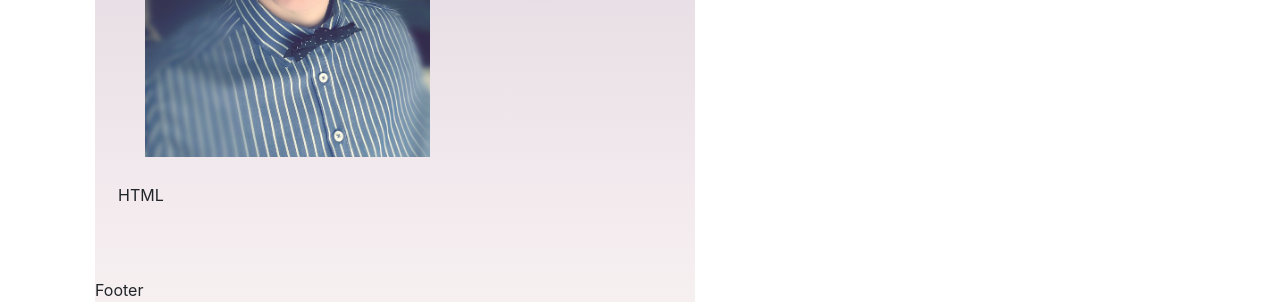
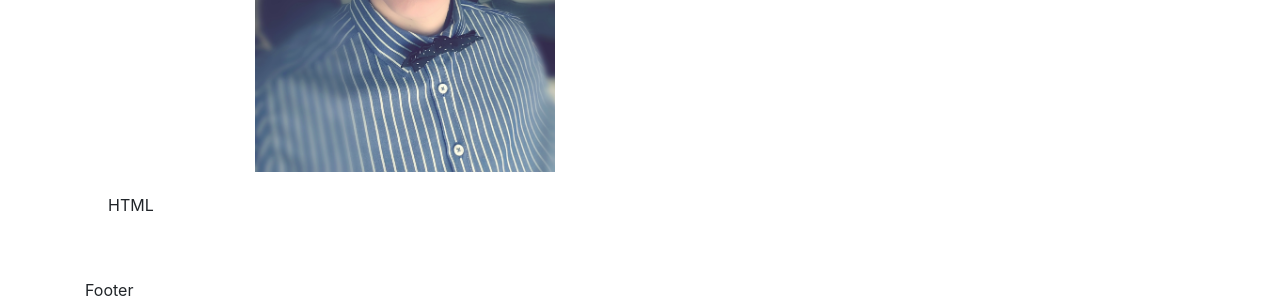
Before and after one commit to Mizzmyte/first-website, a plain HTML site: page index.html in a window 1280 px wide. Shown: the part 602-904 px from the top of the page. Drawn offline with Linux system fonts and the light colour scheme.

Commit message:
Bodysize change

```diff
--- a/index.html
+++ b/index.html
@@ -10,7 +10,7 @@
 </head>
 
 <body class="container">
-    <div class="body">
+
         <header class="main__header__pic">
             <div class="row main-header">
                 <img class="col-3" src="img/dummy-logo.png" alt="Logo">
@@ -39,13 +39,9 @@
             <section class="skills row">
                 <ul>
                     <li class="btn skill_btn">HTML</li>
-
                 </ul>
-            </section>
-        </main>
+            </section></main>
 
 <footer>Footer</footer>
-</div>
-
 </body>
 </html>
```
Lines whose indentation alone changed are shown as unchanged.
